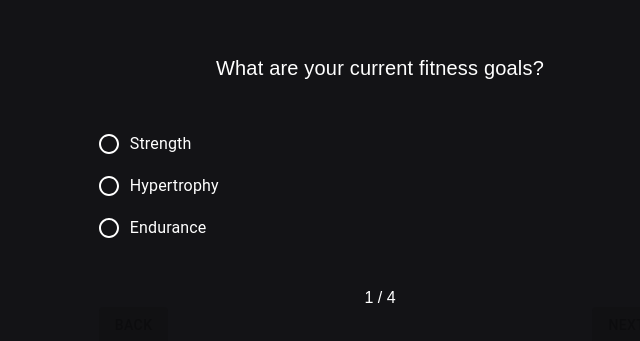
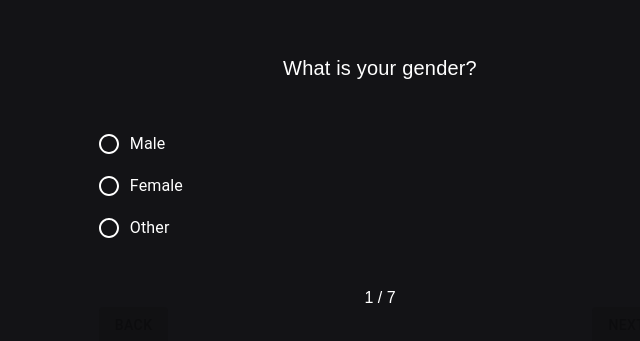
Before and after one commit to ben-schmid/Workout-Logger, a React (Create React App) app in the folder front-end/: page /home in a window 1280 px wide. Shown: the part 2571-2912 px from the top of the page, without its empty margins (260-900 px from the left). Built offline with nearby package versions, Linux system fonts and the light colour scheme.

Commit message:
updated quiz.js

```diff
--- a/front-end/package.json
+++ b/front-end/package.json
@@ -14,7 +14,7 @@
     "@testing-library/user-event": "^13.5.0",
     "react": "^18.3.1",
     "react-dom": "^18.3.1",
-    "react-router-dom": "^6.27.0",
+    "react-router-dom": "^6.28.0",
     "react-scripts": "5.0.1",
     "styled-components": "^6.1.13",
     "web-vitals": "^2.1.4"
--- a/front-end/src/components/Quiz.js
+++ b/front-end/src/components/Quiz.js
@@ -7,69 +7,159 @@ import FormControlLabel from '@mui/material/FormControlLabel';
 import FormControl from '@mui/material/FormControl';
 import FormLabel from '@mui/material/FormLabel';
 
-
+/* Template
+{
+      text: "",
+      options: [
+        { id: 0, text: "" },
+        { id: 1, text: "" },
+        { id: 2, text: "" },
+        { id: 3, text: "" },
+        { id: 4, text: "" },
+        { id: 5, text: "" },
+      ],
+    },
+}
+*/
 
 export default function RadioButtonsGroup() {
 
 
-
-
+  // useState
+  const [quizResults, setQuizResults] = useState([]);
   const [currentQuestion, setCurrentQuestion] = useState(0);
-
+  const [isSubmitting, setIsSubmitting] = useState(false);
+  const [submissionSuccess, setSubmissionSuccess] = useState(false);
   const [selectedOption, setSelectedOption] = useState(null);
 
   const questions = [
     {
-      text: "What are your current fitness goals?",
+      text: "What is your gender?",
       options: [
-        { id: 0, text: "Strength" },
-        { id: 1, text: "Hypertrophy" },
-        { id: 2, text: "Endurance" },
+        { id: 0, text: "Male" },
+        { id: 1, text: "Female" },
+        { id: 2, text: "Other" },
       ],
     },
     {
-      text: "How many days per week would you like to train?",
+      text: "How old are you?",
       options: [
-        { id: 0, text: "1-2" },
-        { id: 1, text: "2-4" },
-        { id: 2, text: "4+" },
+        { id: 0, text: "Under 20" },
+        { id: 1, text: "20-30" },
+        { id: 2, text: "30-40" },
+        { id: 3, text: "40-50" },
+        { id: 4, text: "50-60" },
+        { id: 5, text: "60+" },
       ],
     },
     {
-      text: "Are you disabled?",
+      text: "Which best describes how you have trained the most to date?",
       options: [
-        { id: 0, text: 'Yes'},
-        { id: 1, text: 'No'}
+        { id: 0, text: "Bodybuilding" },
+        { id: 1, text: "Powerlifting" },
+        { id: 2, text: "Crossfit" },
+        { id: 3, text: "None of the above." },
       ],
     },
     {
-      text: "hi?",
+      text: "How long can your training sessions be?",
       options: [
-        { id: 0, text: "1-2" },
-        { id: 1, text: "2-4" },
-        { id: 2, text: "4+" },
+        { id: 0, text: "Less than an hour" },
+        { id: 1, text: "An hour or more" },
+      ],
+    },
+    {
+      text: "What best matches your primary goal?",
+      options: [
+        { id: 0, text: "I mostly want to build muscle." },
+        { id: 1, text: "I mostly want to gain strength." },
+        { id: 2, text: "I mostly want to lose fat." },
+        { id: 3, text: "I want to build an even combination of muscle and strenght." },
+      ],
+    },
+    {
+      text: "How many years have you been consistently training?",
+      options: [
+        { id: 0, text: "Less than 1-2 years" },
+        { id: 1, text: "2-5 years" },
+        { id: 2, text: "5+ years" },
+      ],
+    },
+    {
+      text: "How many days/week can you train?",
+      options: [
+        { id: 0, text: "4" },
+        { id: 1, text: "5" },
+        { id: 2, text: "6" },
       ],
     },
   ];
 
   // Function to handle changing the question
   const handleNextQuestion = () => {
-    if (currentQuestion < questions.length - 1) {
-      setCurrentQuestion(currentQuestion + 1);
-      setSelectedOption(null);
+
+    // find the current selected option.Then update the quizResults array
+    const selectedOptionId = questions[currentQuestion].options.find((option) => option.text === selectedOption)?.id;
+
+    if(selectedOptionId !== undefined){
+      setQuizResults((prevResults) => {
+          const updatedResults = [...prevResults];
+          updatedResults[currentQuestion] = selectedOptionId;
+          return updatedResults;
+        });
+
+      if (currentQuestion < questions.length - 1) {
+        setCurrentQuestion(currentQuestion + 1);
+        setSelectedOption(null);
+
+      }
+      else {
+        submitQuiz();
+      }
     }
   };
 
   const handlePrevQuestion = () => {
     if(currentQuestion > 0){
+      quizResults[currentQuestion] = null;
       setCurrentQuestion(currentQuestion - 1);
-      setSelectedOption(null);
+      setSelectedOption(
+        questions[currentQuestion - 1].options.find((option) => option.id === quizResults[currentQuestion - 1]?.text || null)
+      );
     }
   };
 
   const handleChange = (event) => {
     setSelectedOption(event.target.value); // Update selected option
   };
+
+  const submitQuiz = async() => {
+    setIsSubmitting(true);
+    try{
+      const response = await fetch('/api/quiz',{
+        method: 'POST',
+        headers: {
+          'Content-Type' : 'application/json',
+
+        },
+        body: JSON.stringify({quizResults})
+      });
+      if (response.ok){
+        setSubmissionSuccess(true);
+        const result = await response.json();
+        // navigate somewher here maybe
+      }else{
+        const error = await response.json();
+        console.log('Failed to send quiz:', error)
+      }
+    } catch (error){
+      console.log('Error occured:', error);
+    } finally {
+      setIsSubmitting(false);
+    }
+
+  };
+
 
   // const submitResults = () => {
   //   if(currentQuestion === questions.length && )
@@ -104,13 +194,20 @@ export default function RadioButtonsGroup() {
           />
         ))}
       </RadioGroup>
-        <p style={{color:'white', fontFamily: 'sans-serif'}}>{currentQuestion + 1} / {questions.length}</p>
+        {isSubmitting ?
+          (<p style ={{color: 'white', fontFamily: 'sans-serif'}}>Submitting...</p>)
+          :
+          (<p  style={{color:'white', fontFamily: 'sans-serif'}}>{currentQuestion + 1} / {questions.length}</p>
+        )}
         <Button
         onPrev={handlePrevQuestion}
         onNext={handleNextQuestion}
         currentQuestion={currentQuestion}
         totalQuestions={questions.length}
         isNextDisabled={!selectedOption}/>
+
     </FormControl>
+
+
   );
-}
+};
--- a/front-end/src/pages/Login.js
+++ b/front-end/src/pages/Login.js
@@ -13,8 +13,10 @@ import MuiCard from '@mui/material/Card';
 import { styled } from '@mui/material/styles';
 
 import SiteLogo from "../components/logo"
+/*
+ When the quiz submits, backend should determine what workout is best for quiz results
 
-
+*/
 
 
 const Card = styled(MuiCard)(({ theme }) => ({
```
Also changed, not shown: 1 other file (tests, documents, lock files or other folders).
